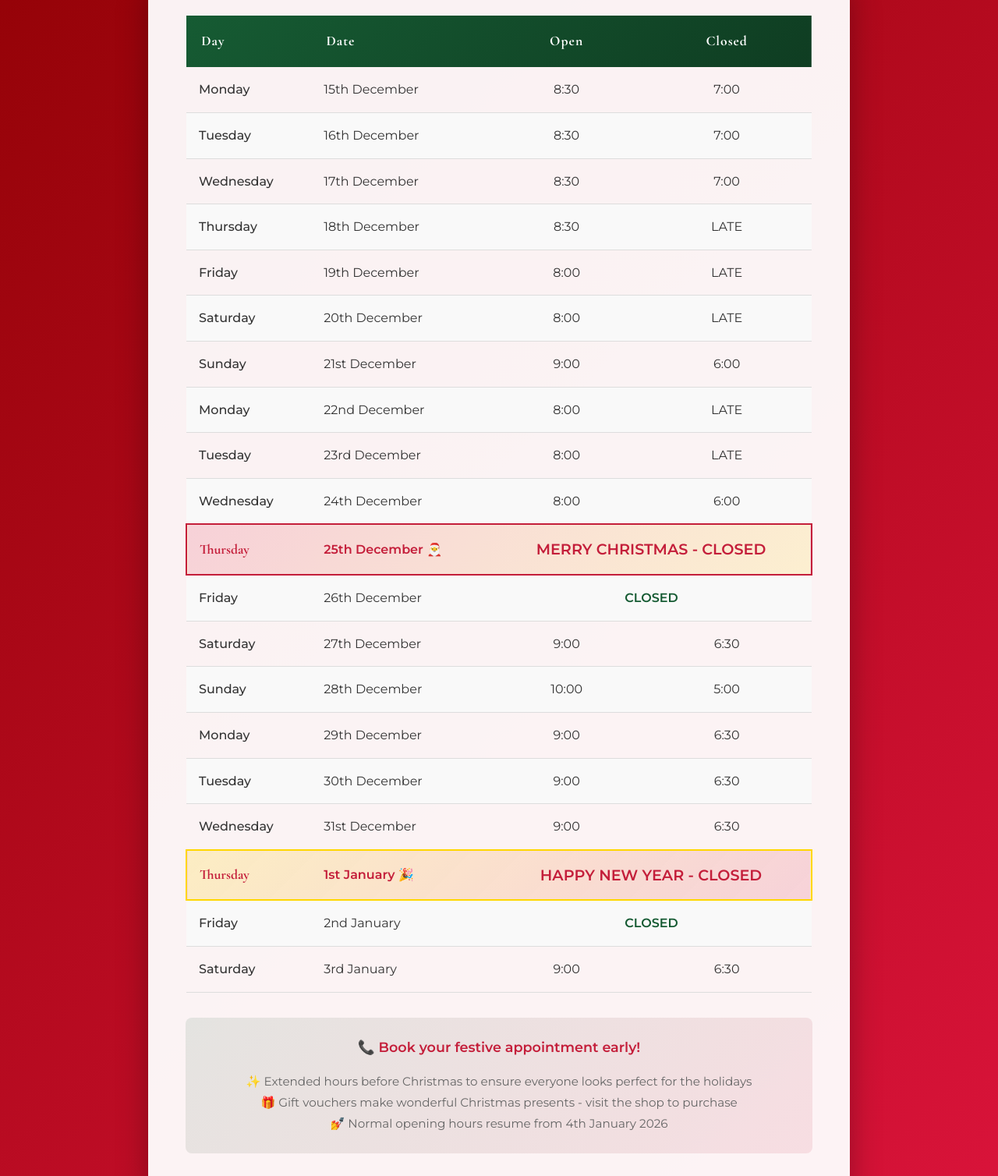
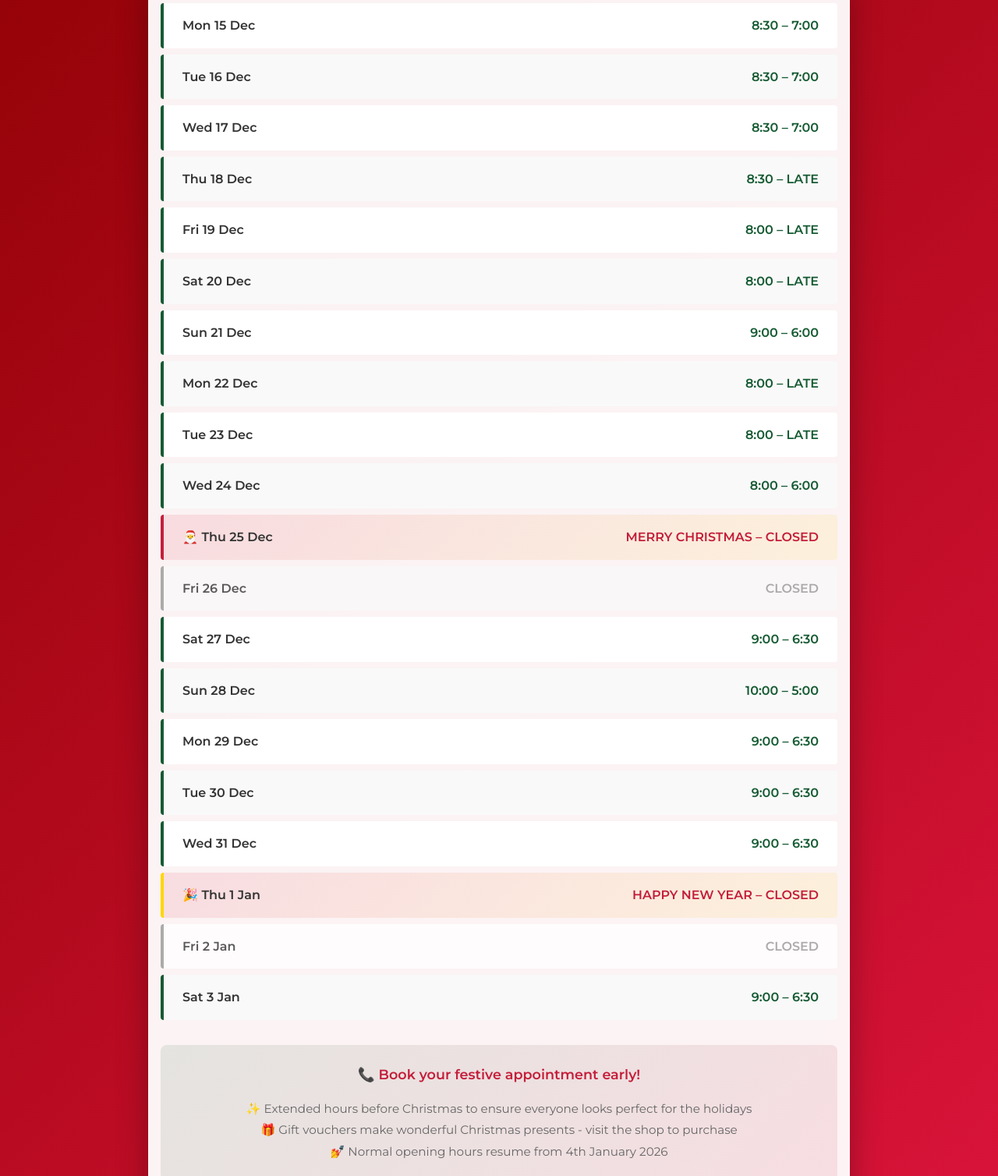
Before and after one commit to coconailswestbury/coconailswestbury.github.io, a plain HTML site: page index.html in a window 1280 px wide. Shown: the part 2158-3666 px from the top of the page at 78% size. Drawn offline with nearby package versions, Linux system fonts and the light colour scheme.

Commit message:
Add files via upload

```diff
--- a/index.html
+++ b/index.html
@@ -951,6 +951,71 @@
             padding-top: 2rem;
             border-top: 1px solid rgba(255,255,255,0.1);
             font-size: 0.85rem;
+            color: #999;
+        }
+
+        /* Christmas Schedule Styles */
+        .christmas-schedule {
+            display: grid;
+            gap: 0.5rem;
+        }
+
+        .schedule-item {
+            display: flex;
+            justify-content: space-between;
+            align-items: center;
+            padding: 1rem 1.5rem;
+            background: #fff;
+            border-left: 4px solid #165B33;
+            border-radius: 4px;
+            transition: all 0.3s ease;
+        }
+
+        .schedule-item:nth-child(even) {
+            background: #f9f9f9;
+        }
+
+        .schedule-item:hover {
+            transform: translateX(5px);
+            box-shadow: 0 2px 8px rgba(0,0,0,0.1);
+        }
+
+        .schedule-item.special-day {
+            border-left: 4px solid #C41E3A;
+            background: linear-gradient(135deg, rgba(220, 20, 60, 0.1), rgba(255, 215, 0, 0.1));
+        }
+
+        .schedule-item.special-day.christmas {
+            border-left: 4px solid #C41E3A;
+        }
+
+        .schedule-item.special-day.newyear {
+            border-left: 4px solid #FFD700;
+        }
+
+        .schedule-item.closed {
+            border-left: 4px solid #999;
+            opacity: 0.8;
+        }
+
+        .schedule-date {
+            font-size: 1rem;
+            color: #333;
+        }
+
+        .schedule-hours {
+            font-size: 1rem;
+            font-weight: 600;
+            color: #165B33;
+            text-align: right;
+        }
+
+        .schedule-item.special-day .schedule-hours {
+            color: #C41E3A;
+            font-weight: 700;
+        }
+
+        .schedule-item.closed .schedule-hours {
             color: #999;
         }
 
@@ -999,6 +1064,15 @@
             .footer-content {
                 grid-template-columns: repeat(2, 1fr);
             }
+
+            .schedule-item {
+                padding: 0.8rem 1rem;
+                font-size: 0.9rem;
+            }
+
+            .schedule-date, .schedule-hours {
+                font-size: 0.9rem;
+            }
         }
 
         @media (max-width: 576px) {
@@ -1030,6 +1104,22 @@
 
             .hero-buttons {
                 flex-direction: column;
+            }
+
+            .schedule-item {
+                flex-direction: column;
+                align-items: flex-start;
+                gap: 0.5rem;
+                padding: 0.8rem 1rem;
+            }
+
+            .schedule-date {
+                font-size: 0.85rem;
+            }
+
+            .schedule-hours {
+                font-size: 0.9rem;
+                text-align: left;
             }
         }
     </style>
@@ -1091,137 +1181,92 @@
             <h2 style="color: #FFD700; text-shadow: 2px 2px 4px rgba(0,0,0,0.3);">🎄 Christmas & New Year Opening Times 🎄</h2>
             <p style="color: #FFF5F5;">Plan your festive nail appointments</p>
         </div>
-        <div style="max-width: 900px; margin: 0 auto; background: rgba(255,255,255,0.95); border-radius: 15px; padding: 3rem; box-shadow: 0 10px 40px rgba(0,0,0,0.3);">
-            <div style="overflow-x: auto;">
-                <table style="width: 100%; border-collapse: collapse; color: #333;">
-                    <thead>
-                        <tr style="background: linear-gradient(135deg, #165B33 0%, #0F3D22 100%); color: white;">
-                            <th style="padding: 1.2rem; text-align: left; font-family: 'Cormorant Garamond', serif; font-size: 1.1rem; letter-spacing: 1px;">Day</th>
-                            <th style="padding: 1.2rem; text-align: left; font-family: 'Cormorant Garamond', serif; font-size: 1.1rem; letter-spacing: 1px;">Date</th>
-                            <th style="padding: 1.2rem; text-align: center; font-family: 'Cormorant Garamond', serif; font-size: 1.1rem; letter-spacing: 1px;">Open</th>
-                            <th style="padding: 1.2rem; text-align: center; font-family: 'Cormorant Garamond', serif; font-size: 1.1rem; letter-spacing: 1px;">Closed</th>
-                        </tr>
-                    </thead>
-                    <tbody>
-                        <tr style="border-bottom: 1px solid #ddd;">
-                            <td style="padding: 1rem; font-weight: 500;">Monday</td>
-                            <td style="padding: 1rem;">15th December</td>
-                            <td style="padding: 1rem; text-align: center;">8:30</td>
-                            <td style="padding: 1rem; text-align: center;">7:00</td>
-                        </tr>
-                        <tr style="background: #f9f9f9; border-bottom: 1px solid #ddd;">
-                            <td style="padding: 1rem; font-weight: 500;">Tuesday</td>
-                            <td style="padding: 1rem;">16th December</td>
-                            <td style="padding: 1rem; text-align: center;">8:30</td>
-                            <td style="padding: 1rem; text-align: center;">7:00</td>
-                        </tr>
-                        <tr style="border-bottom: 1px solid #ddd;">
-                            <td style="padding: 1rem; font-weight: 500;">Wednesday</td>
-                            <td style="padding: 1rem;">17th December</td>
-                            <td style="padding: 1rem; text-align: center;">8:30</td>
-                            <td style="padding: 1rem; text-align: center;">7:00</td>
-                        </tr>
-                        <tr style="background: #f9f9f9; border-bottom: 1px solid #ddd;">
-                            <td style="padding: 1rem; font-weight: 500;">Thursday</td>
-                            <td style="padding: 1rem;">18th December</td>
-                            <td style="padding: 1rem; text-align: center;">8:30</td>
-                            <td style="padding: 1rem; text-align: center;">LATE</td>
-                        </tr>
-                        <tr style="border-bottom: 1px solid #ddd;">
-                            <td style="padding: 1rem; font-weight: 500;">Friday</td>
-                            <td style="padding: 1rem;">19th December</td>
-                            <td style="padding: 1rem; text-align: center;">8:00</td>
-                            <td style="padding: 1rem; text-align: center;">LATE</td>
-                        </tr>
-                        <tr style="background: #f9f9f9; border-bottom: 1px solid #ddd;">
-                            <td style="padding: 1rem; font-weight: 500;">Saturday</td>
-                            <td style="padding: 1rem;">20th December</td>
-                            <td style="padding: 1rem; text-align: center;">8:00</td>
-                            <td style="padding: 1rem; text-align: center;">LATE</td>
-                        </tr>
-                        <tr style="border-bottom: 1px solid #ddd;">
-                            <td style="padding: 1rem; font-weight: 500;">Sunday</td>
-                            <td style="padding: 1rem;">21st December</td>
-                            <td style="padding: 1rem; text-align: center;">9:00</td>
-                            <td style="padding: 1rem; text-align: center;">6:00</td>
-                        </tr>
-                        <tr style="background: #f9f9f9; border-bottom: 1px solid #ddd;">
-                            <td style="padding: 1rem; font-weight: 500;">Monday</td>
-                            <td style="padding: 1rem;">22nd December</td>
-                            <td style="padding: 1rem; text-align: center;">8:00</td>
-                            <td style="padding: 1rem; text-align: center;">LATE</td>
-                        </tr>
-                        <tr style="border-bottom: 1px solid #ddd;">
-                            <td style="padding: 1rem; font-weight: 500;">Tuesday</td>
-                            <td style="padding: 1rem;">23rd December</td>
-                            <td style="padding: 1rem; text-align: center;">8:00</td>
-                            <td style="padding: 1rem; text-align: center;">LATE</td>
-                        </tr>
-                        <tr style="background: #f9f9f9; border-bottom: 1px solid #ddd;">
-                            <td style="padding: 1rem; font-weight: 500;">Wednesday</td>
-                            <td style="padding: 1rem;">24th December</td>
-                            <td style="padding: 1rem; text-align: center;">8:00</td>
-                            <td style="padding: 1rem; text-align: center;">6:00</td>
-                        </tr>
-                        <tr style="background: linear-gradient(135deg, rgba(220, 20, 60, 0.15), rgba(255, 215, 0, 0.15)); border: 2px solid #C41E3A;">
-                            <td style="padding: 1rem; font-weight: 700; color: #C41E3A; font-family: 'Cormorant Garamond', serif; font-size: 1.1rem;">Thursday</td>
-                            <td style="padding: 1rem; font-weight: 700; color: #C41E3A;">25th December 🎅</td>
-                            <td colspan="2" style="padding: 1rem; text-align: center; font-weight: 700; color: #C41E3A; font-size: 1.2rem;">MERRY CHRISTMAS - CLOSED</td>
-                        </tr>
-                        <tr style="background: #f9f9f9; border-bottom: 1px solid #ddd;">
-                            <td style="padding: 1rem; font-weight: 500;">Friday</td>
-                            <td style="padding: 1rem;">26th December</td>
-                            <td colspan="2" style="padding: 1rem; text-align: center; font-weight: 600; color: #165B33;">CLOSED</td>
-                        </tr>
-                        <tr style="border-bottom: 1px solid #ddd;">
-                            <td style="padding: 1rem; font-weight: 500;">Saturday</td>
-                            <td style="padding: 1rem;">27th December</td>
-                            <td style="padding: 1rem; text-align: center;">9:00</td>
-                            <td style="padding: 1rem; text-align: center;">6:30</td>
-                        </tr>
-                        <tr style="background: #f9f9f9; border-bottom: 1px solid #ddd;">
-                            <td style="padding: 1rem; font-weight: 500;">Sunday</td>
-                            <td style="padding: 1rem;">28th December</td>
-                            <td style="padding: 1rem; text-align: center;">10:00</td>
-                            <td style="padding: 1rem; text-align: center;">5:00</td>
-                        </tr>
-                        <tr style="border-bottom: 1px solid #ddd;">
-                            <td style="padding: 1rem; font-weight: 500;">Monday</td>
-                            <td style="padding: 1rem;">29th December</td>
-                            <td style="padding: 1rem; text-align: center;">9:00</td>
-                            <td style="padding: 1rem; text-align: center;">6:30</td>
-                        </tr>
-                        <tr style="background: #f9f9f9; border-bottom: 1px solid #ddd;">
-                            <td style="padding: 1rem; font-weight: 500;">Tuesday</td>
-                            <td style="padding: 1rem;">30th December</td>
-                            <td style="padding: 1rem; text-align: center;">9:00</td>
-                            <td style="padding: 1rem; text-align: center;">6:30</td>
-                        </tr>
-                        <tr style="border-bottom: 1px solid #ddd;">
-                            <td style="padding: 1rem; font-weight: 500;">Wednesday</td>
-                            <td style="padding: 1rem;">31st December</td>
-                            <td style="padding: 1rem; text-align: center;">9:00</td>
-                            <td style="padding: 1rem; text-align: center;">6:30</td>
-                        </tr>
-                        <tr style="background: linear-gradient(135deg, rgba(255, 215, 0, 0.2), rgba(220, 20, 60, 0.15)); border: 2px solid #FFD700;">
-                            <td style="padding: 1rem; font-weight: 700; color: #C41E3A; font-family: 'Cormorant Garamond', serif; font-size: 1.1rem;">Thursday</td>
-                            <td style="padding: 1rem; font-weight: 700; color: #C41E3A;">1st January 🎉</td>
-                            <td colspan="2" style="padding: 1rem; text-align: center; font-weight: 700; color: #C41E3A; font-size: 1.2rem;">HAPPY NEW YEAR - CLOSED</td>
-                        </tr>
-                        <tr style="background: #f9f9f9; border-bottom: 1px solid #ddd;">
-                            <td style="padding: 1rem; font-weight: 500;">Friday</td>
-                            <td style="padding: 1rem;">2nd January</td>
-                            <td colspan="2" style="padding: 1rem; text-align: center; font-weight: 600; color: #165B33;">CLOSED</td>
-                        </tr>
-                        <tr style="border-bottom: 1px solid #ddd;">
-                            <td style="padding: 1rem; font-weight: 500;">Saturday</td>
-                            <td style="padding: 1rem;">3rd January</td>
-                            <td style="padding: 1rem; text-align: center;">9:00</td>
-                            <td style="padding: 1rem; text-align: center;">6:30</td>
-                        </tr>
-                    </tbody>
-                </table>
-            </div>
+        <div style="max-width: 900px; margin: 0 auto; background: rgba(255,255,255,0.95); border-radius: 15px; padding: 2rem 1rem; box-shadow: 0 10px 40px rgba(0,0,0,0.3);">
+
+            <!-- Mobile-friendly card layout -->
+            <div class="christmas-schedule">
+                <div class="schedule-item">
+                    <div class="schedule-date"><strong>Mon 15 Dec</strong></div>
+                    <div class="schedule-hours">8:30 – 7:00</div>
+                </div>
+                <div class="schedule-item">
+                    <div class="schedule-date"><strong>Tue 16 Dec</strong></div>
+                    <div class="schedule-hours">8:30 – 7:00</div>
+                </div>
+                <div class="schedule-item">
+                    <div class="schedule-date"><strong>Wed 17 Dec</strong></div>
+                    <div class="schedule-hours">8:30 – 7:00</div>
+                </div>
+                <div class="schedule-item">
+                    <div class="schedule-date"><strong>Thu 18 Dec</strong></div>
+                    <div class="schedule-hours">8:30 – LATE</div>
+                </div>
+                <div class="schedule-item">
+                    <div class="schedule-date"><strong>Fri 19 Dec</strong></div>
+                    <div class="schedule-hours">8:00 – LATE</div>
+                </div>
+                <div class="schedule-item">
+                    <div class="schedule-date"><strong>Sat 20 Dec</strong></div>
+                    <div class="schedule-hours">8:00 – LATE</div>
+                </div>
+                <div class="schedule-item">
+                    <div class="schedule-date"><strong>Sun 21 Dec</strong></div>
+                    <div class="schedule-hours">9:00 – 6:00</div>
+                </div>
+                <div class="schedule-item">
+                    <div class="schedule-date"><strong>Mon 22 Dec</strong></div>
+                    <div class="schedule-hours">8:00 – LATE</div>
+                </div>
+                <div class="schedule-item">
+                    <div class="schedule-date"><strong>Tue 23 Dec</strong></div>
+                    <div class="schedule-hours">8:00 – LATE</div>
+                </div>
+                <div class="schedule-item">
+                    <div class="schedule-date"><strong>Wed 24 Dec</strong></div>
+                    <div class="schedule-hours">8:00 – 6:00</div>
+                </div>
+                <div class="schedule-item special-day christmas">
+                    <div class="schedule-date"><strong>🎅 Thu 25 Dec</strong></div>
+                    <div class="schedule-hours">MERRY CHRISTMAS – CLOSED</div>
+                </div>
+                <div class="schedule-item closed">
+                    <div class="schedule-date"><strong>Fri 26 Dec</strong></div>
+                    <div class="schedule-hours">CLOSED</div>
+                </div>
+                <div class="schedule-item">
+                    <div class="schedule-date"><strong>Sat 27 Dec</strong></div>
+                    <div class="schedule-hours">9:00 – 6:30</div>
+                </div>
+                <div class="schedule-item">
+                    <div class="schedule-date"><strong>Sun 28 Dec</strong></div>
+                    <div class="schedule-hours">10:00 – 5:00</div>
+                </div>
+                <div class="schedule-item">
+                    <div class="schedule-date"><strong>Mon 29 Dec</strong></div>
+                    <div class="schedule-hours">9:00 – 6:30</div>
+                </div>
+                <div class="schedule-item">
+                    <div class="schedule-date"><strong>Tue 30 Dec</strong></div>
+                    <div class="schedule-hours">9:00 – 6:30</div>
+                </div>
+                <div class="schedule-item">
+                    <div class="schedule-date"><strong>Wed 31 Dec</strong></div>
+                    <div class="schedule-hours">9:00 – 6:30</div>
+                </div>
+                <div class="schedule-item special-day newyear">
+                    <div class="schedule-date"><strong>🎉 Thu 1 Jan</strong></div>
+                    <div class="schedule-hours">HAPPY NEW YEAR – CLOSED</div>
+                </div>
+                <div class="schedule-item closed">
+                    <div class="schedule-date"><strong>Fri 2 Jan</strong></div>
+                    <div class="schedule-hours">CLOSED</div>
+                </div>
+                <div class="schedule-item">
+                    <div class="schedule-date"><strong>Sat 3 Jan</strong></div>
+                    <div class="schedule-hours">9:00 – 6:30</div>
+                </div>
+            </div>
+
             <div style="margin-top: 2rem; padding: 1.5rem; background: linear-gradient(135deg, rgba(22, 91, 51, 0.1), rgba(196, 30, 58, 0.1)); border-radius: 8px; text-align: center;">
                 <p style="font-size: 1.1rem; color: #333; margin-bottom: 1rem;">
                     <strong style="color: #C41E3A;">📞 Book your festive appointment early!</strong>
```
